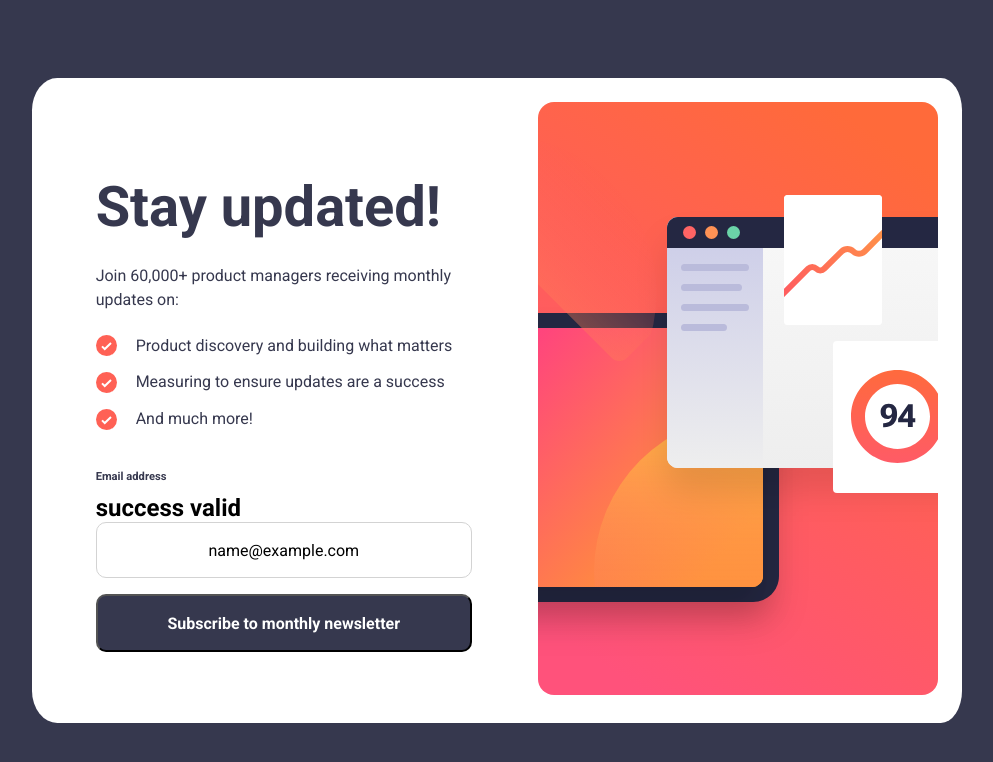
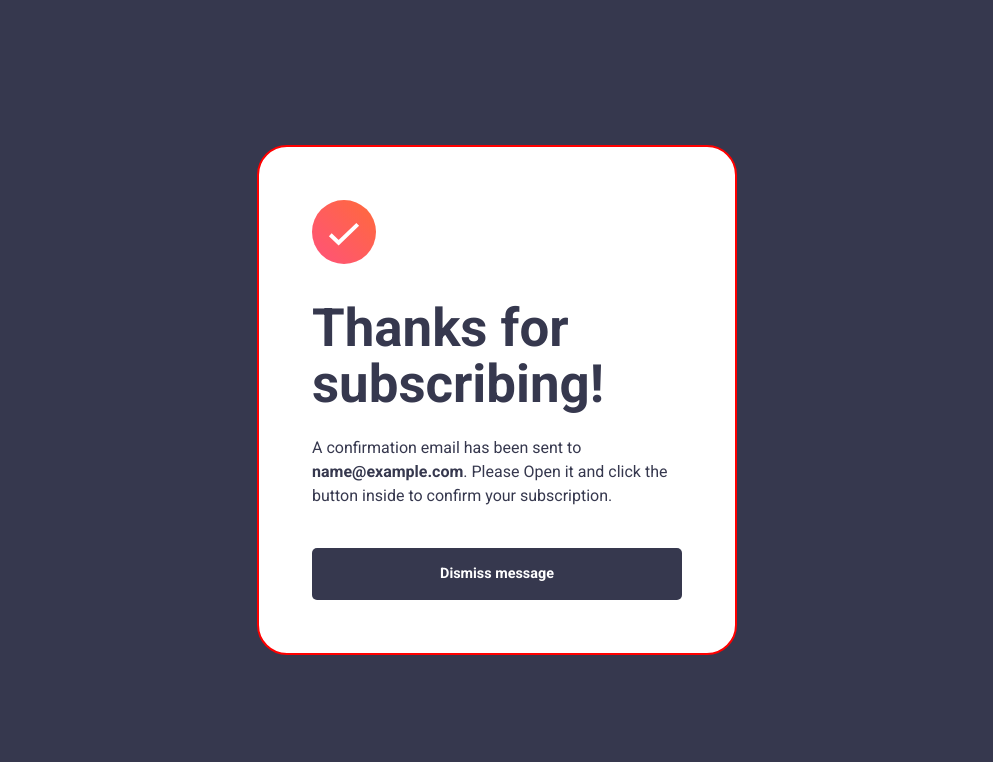
Before and after one commit to TevinDeale/newsletter-sign-up-with-success-message, a React (Vite) app in the folder newsletter-sign-up-app/: page / in a window 1280 px wide. Both pictures are taken after typing "name@example.com" into the empty fields and a click on the button "Subscribe to monthly newsletter". Shown: the top 762 px of the page, without its empty margins (143-1136 px from the left). Built offline with nearby package versions, Linux system fonts and the light colour scheme.

Commit message:
created logic for popup and reload

```diff
--- a/newsletter-sign-up-app/src/App.css
+++ b/newsletter-sign-up-app/src/App.css
@@ -116,6 +116,46 @@
   padding-bottom: 1.5rem;
 }
 
-.valid {
+.valid, .success {
   display: none;
 }
+
+.success-popup {
+  border: 2px solid red;
+  background-color: white;
+  max-width: 46%;
+  padding: 3.3rem;
+  border-radius: 30px;
+  margin: 0 auto;
+}
+
+.success-popup h1 {
+  font-size: 3.3rem;
+  padding-bottom: 1.5rem;
+  color: hsl(235, 18%, 26%);
+  line-height: 3.5rem;
+  padding-top: 2rem;
+}
+
+.success-popup p {
+  line-height: 1.5rem;
+  padding-bottom: 2.5rem;
+  color: hsl(235, 18%, 26%);
+  font-size: 1rem;
+}
+
+.success-popup #button {
+  padding:0;
+  background-color: hsl(235, 18%, 26%);
+  color: white;
+  font-weight: bold;
+  text-align: center;
+  padding: .9rem 0;
+  border-radius: 5px;
+  font-size: .9rem;
+  cursor: pointer;
+}
+
+.success-popup #button:hover {
+  background-color: hsl(4, 100%, 67%);
+}
--- a/newsletter-sign-up-app/src/App.jsx
+++ b/newsletter-sign-up-app/src/App.jsx
@@ -7,25 +7,37 @@ function App() {
   const [good, setGood] = useState('');
   const [valid, setValid] = useState('valid');
   const [inputValid, setInputValid] = useState('');
+  const [popup, setPopup] = useState(' success');
   const regex =  /^[a-zA-Z0-9+_.-]+@[a-zA-Z+-]+(\.[a-zA-z0-9]+)+$/g
 
   const handleEmailVerification = () => {
 
     if (email.match(regex)) {
-      setGood('success')
+      setGood(' success')
       setValid('valid')
       setInputValid('')
+      setPopup('')
     } else {
       setGood('')
       setValid('invalid')
       setInputValid('invalid-email-input')
+      setPopup(' success')
     }
   }
 
   return (
     <div className="container ">
       <div className='app-container'>
-        <main className='left'>
+        <main className={`success-popup${popup}`}>
+          <section>
+            <img src='../src/assets/images/icon-success.svg' alt='checkmark' />
+            <h1>Thanks for subscribing!</h1>
+            <p>A confirmation email has been sent to <strong>{email}</strong>. Please Open it and
+            click the button inside to confirm your subscription. </p>
+            <p onClick={() => {window.location.reload()}} id='button'>Dismiss message</p>
+          </section>
+        </main>
+        <main className={`left${good}`}>
           <div className='left-content'>
             <h1>Stay updated!</h1>
             <p>Join 60,000+ product managers receiving monthly updates on:</p>
@@ -39,14 +51,13 @@ function App() {
                 <h4>Email address</h4>
                 <h4 className={valid} id="invalid-email">Valid email required</h4>
               </div>
-              <h2>{good} {valid}</h2>
               <input onChange={(e) => setEmail(e.target.value)} type="email" placeholder='email@company.com' id={inputValid} />
               <br />
               <button onClick={handleEmailVerification}>Subscribe to monthly newsletter</button>
             </form>
           </div>
         </main>
-        <main className='right'>
+        <main className={`right${good}`}>
           <img src='../src/assets/images/illustration-sign-up-desktop.svg' alt='illustration' />
         </main>
       </div>
```
